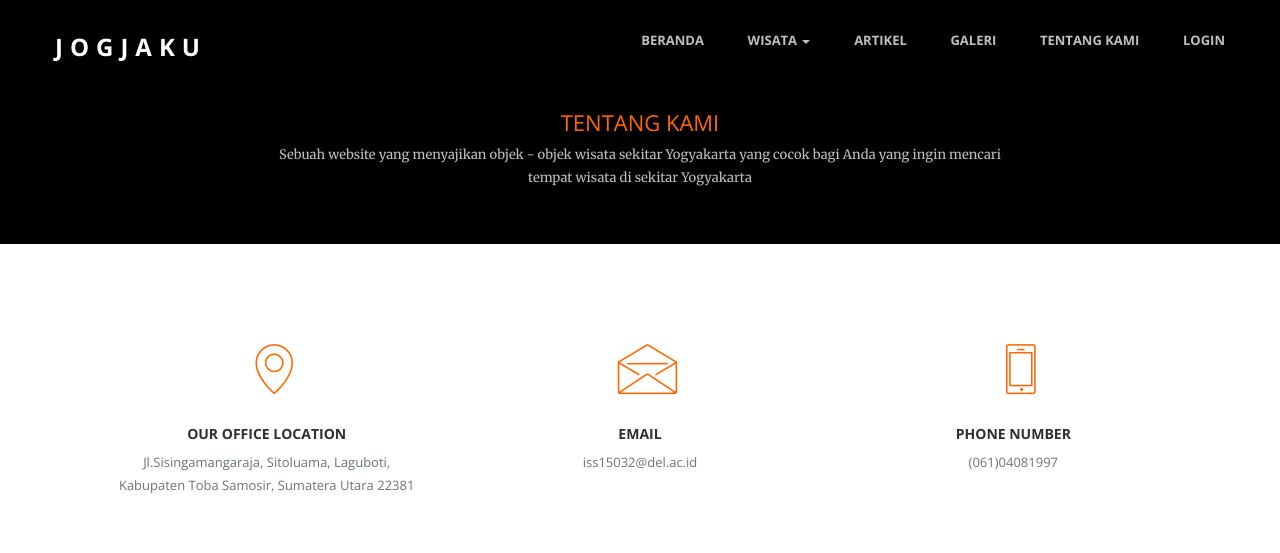
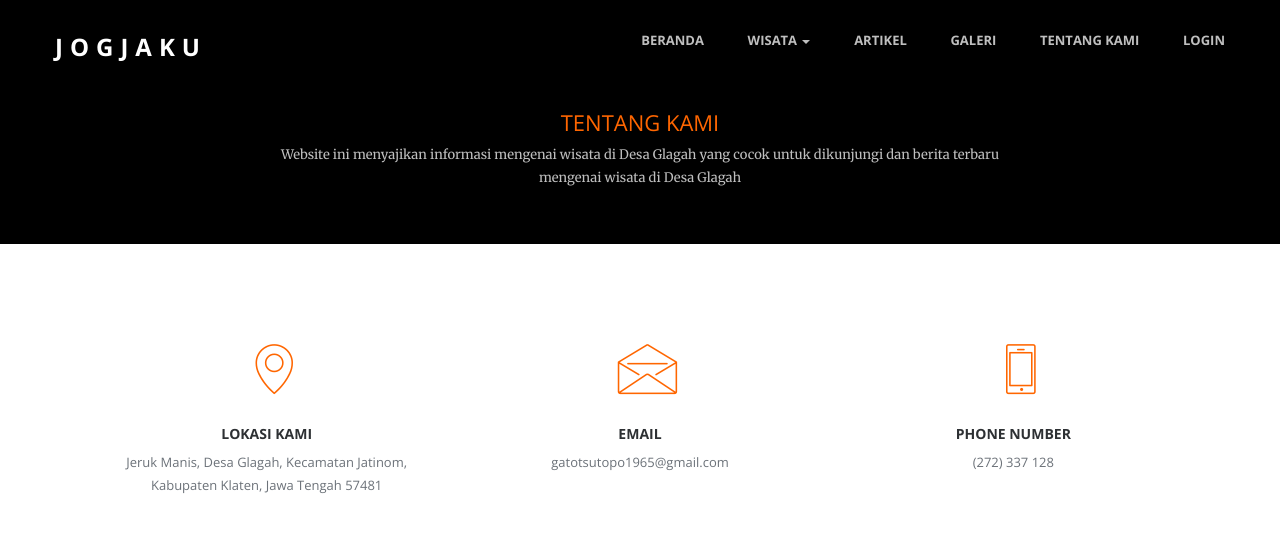
Before and after one commit to zulfaiflakhul/wisataglagah, a PHP site: page /utsweb2/tentang.php in a window 1280 px wide. Shown: the top 553 px of the page. Run offline with PHP 8.4, Linux system fonts and the light colour scheme; some libraries are stand-ins or nearby versions; some web fonts are replaced.

Commit message:
update tentang

```diff
--- a/tentang.php
+++ b/tentang.php
@@ -21,7 +21,7 @@ require_once('bdd.php');
 <meta charset="utf-8">
 <meta name="description" content="">
 <meta name="viewport" content="width=device-width, initial-scale=1">
-<title>JOGJAKU</title>
+<title>WISATA GLAGAH</title>
 <link rel="stylesheet" href="css/bootstrap.min.css">
 <link rel="stylesheet" href="css/flexslider.css">
 <link rel="stylesheet" href="css/jquery.fancybox.css">
@@ -82,7 +82,7 @@ require_once('bdd.php');
                         if(!isset($_SESSION['admin'])){
                     ?>
                     <h6>TENTANG KAMI</h6>
-                    <p>Sebuah website yang menyajikan objek - objek wisata sekitar Yogyakarta yang cocok bagi Anda yang ingin mencari tempat wisata di sekitar Yogyakarta</p>
+                    <p>Website ini menyajikan informasi mengenai wisata di Desa Glagah yang cocok untuk dikunjungi dan berita terbaru mengenai wisata di Desa Glagah</p>
                     <br>
                     </li>
                     <?php }else{?>
@@ -100,23 +100,23 @@ require_once('bdd.php');
     <div class="row">
       <div class="col-md-4 col-sm-6 services text-center"> <span class="icon icon-map-pin" style="color:#F60"></span>
         <div class="services-content">
-          <h5>OUR OFFICE LOCATION</h5>
-          <p>Jl.Sisingamangaraja, Sitoluama, Laguboti, Kabupaten Toba Samosir, Sumatera Utara 22381</p>
+          <h5>Lokasi Kami</h5>
+          <p>Jeruk Manis, Desa Glagah, Kecamatan Jatinom, Kabupaten Klaten, Jawa Tengah 57481</p>
         </div>
       </div>
       <div class="col-md-4 col-sm-6 services text-center"> <span class="icon icon-envelope" style="color:#F60"></span>
         <div class="services-content">
           <h5>EMAIL</h5>
-          <p>iss15032@del.ac.id</p>
+          <p>gatotsutopo1965@gmail.com</p>
         </div>
       </div>
       <div class="col-md-4 col-sm-6 services text-center"> <span class="icon icon-phone" style="color:#F60"></span>
         <div class="services-content">
           <h5>PHONE NUMBER</h5>
-          <p>(061)04081997</p>
+          <p>(272) 337 128</p>
         </div>
       </div>
-      <iframe src="https://www.google.com/maps/embed?pb=!1m14!1m8!1m3!1d254778.07709969318!2d98.8287953!3d3.8300274!3m2!1i1024!2i768!4f13.1!3m3!1m2!1s0x302e00fdad2d7341%3A0xf59ef99c591fe451!2sInstitut+Teknologi+Del!5e0!3m2!1sid!2sid!4v1507089316325" width="100%" height="200" frameborder="0" style="border:0" allowfullscreen></iframe>
+      <iframe src="https://www.google.com/maps/place/Balai+Desa+Glagah,jatinom,Kabupaten+Klaten,Jawa+Tengah/@-7.629875,110.582669,16.68z/data=!4m5!3m4!1s0x0:0x4ba90ee0e12131b7!8m2!3d-7.629982!4d110.582499" width="100%" height="200" frameborder="0" style="border:0" allowfullscreen></iframe>
     </div>
   </div>
 </section>
@@ -130,7 +130,20 @@ require_once('bdd.php');
 <!-- contact section -->
 <!-- contact section -->
 <!-- Footer section -->
-
+<footer class="footer">
+  <div class="footer-top section">
+    <div class="container" align="center">
+      <div class="row">
+        <a style="padding:20px"; href="#"><i class="fa fa-facebook"></i></a>
+        <a style="padding:20px"; href="#"><i class="fa fa-twitter"></i></a>
+        <a style="padding:20px"; href="#"><i class="fa fa-instagram"></i></a>
+        <br>
+        <br>
+        <p>Copyright © 2022 WisataGlagah All Rights Reserved. Made by Team KKN KUNY Unit 26293</p>
+      </div>
+    </div>
+  </div>
+</footer>
 <!-- Footer section -->
 <!-- JS FILES -->
 <script src="https://ajax.googleapis.com/ajax/libs/jquery/1.11.3/jquery.min.js"></script>
```
